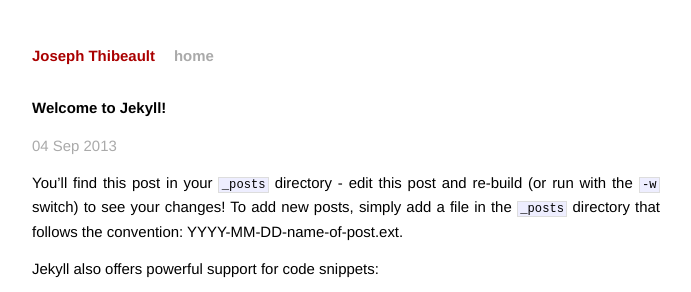
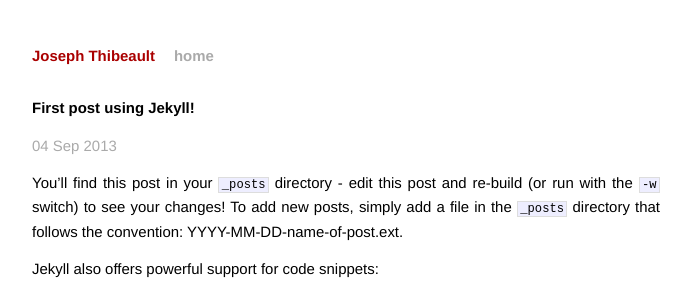
Before and after one commit to jrthib/jrthib.github.io, a Jekyll site: the page built from _posts/2013-09-04-welcome-to-jekyll.markdown, in a window 1280 px wide. Shown: the top 292 px of the page, without its empty margins (294-985 px from the left). Built offline with Jekyll 4.4.1, drawn with Linux system fonts in a browser that asks for light colours; Markdown is read by kramdown in place of the engine named in the settings.

Commit message:
added modifications to first post

```diff
--- a/_posts/2013-09-04-welcome-to-jekyll.markdown
+++ b/_posts/2013-09-04-welcome-to-jekyll.markdown
@@ -1,6 +1,6 @@
 ---
 layout: post
-title:  "Welcome to Jekyll!"
+title:  "First post using Jekyll!"
 date:   2013-09-04 14:44:10
 categories: jekyll update
 ---
```
